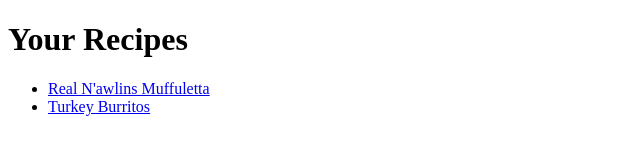
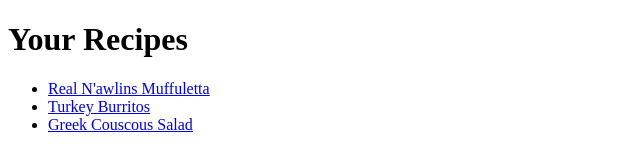
Before and after one commit to lugoedwin96/your-recipes, a plain HTML site: page index.html in a window 1280 px wide. Shown: the whole page, without its empty margins (0-640 px from the left). Drawn offline with Linux system fonts and the light colour scheme.

Commit message:
Add greek salad to the main page list and make the greek salad boilerplate page

```diff
--- a/index.html
+++ b/index.html
@@ -13,6 +13,9 @@
             <li>
                 <a href="./recipes/turkeyburrito.html">Turkey Burritos</a>
             </li>
+            <li>
+                <a href="./recipes/turkeyburrito.html">Greek Couscous Salad</a>
+            </li>
         </ul>
     </body>
 </html>
```
Also changed, not shown: recipes/greeksalad.html (added, +10 -0 lines).
